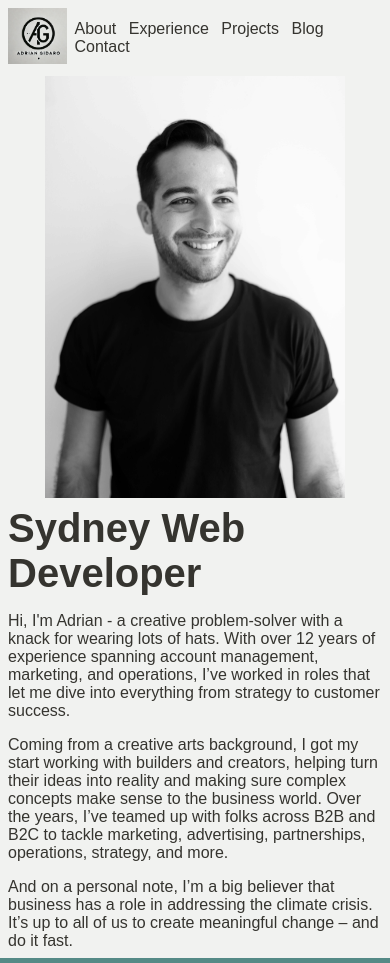
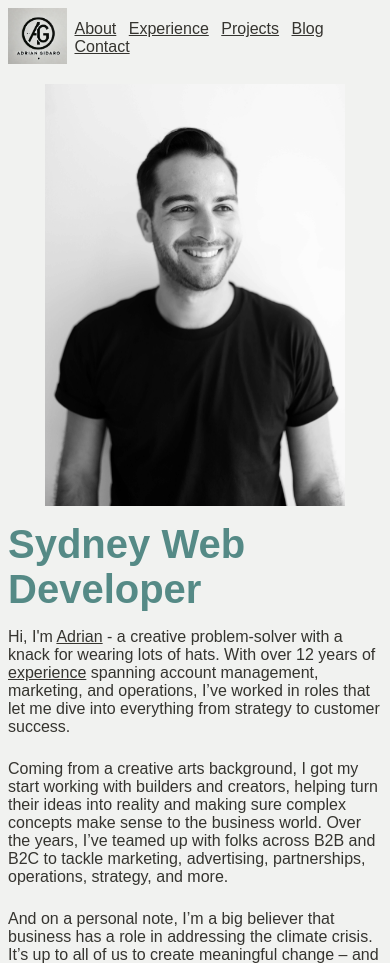
Before and after one commit to adriangcodes/adrian-portfolio, a plain HTML site: page index.html in a window 390 px wide. Shown: the top 963 px of the page. Drawn offline with Linux system fonts and the light colour scheme.

Commit message:
Fixed home page responsiveness

```diff
--- a/index.html
+++ b/index.html
@@ -7,6 +7,7 @@
     <link rel="stylesheet" href="style.css">
 </head>
 <body>
+    <div class="sans-footer">
         <header>
             <a href="/index.html"><img src="/Images/Test Logo.png" alt="AG Logo" id="logo"></a>
             <nav>
@@ -24,10 +25,11 @@
                 <img src="/Images/Adrian Gidaro headshot.jpg" alt="Adrian Gidaro headshot" id="headshot">
             </div>
             <h1>Sydney Web Developer</h1>
-        <p>Hi, I'm Adrian - a creative problem-solver with a knack for wearing lots of hats. With over 12 years of experience spanning account management, marketing, and operations, I’ve worked in roles that let me dive into everything from strategy to customer success.</p>
+            <p>Hi, I'm <a href="/about.html">Adrian</a> - a creative problem-solver with a knack for wearing lots of hats. With over 12 years of <a href="/experience.html">experience</a> spanning account management, marketing, and operations, I’ve worked in roles that let me dive into everything from strategy to customer success.</p>
             <p>Coming from a creative arts background, I got my start working with builders and creators, helping turn their ideas into reality and making sure complex concepts make sense to the business world. Over the years, I’ve teamed up with folks across B2B and B2C to tackle marketing, advertising, partnerships, operations, strategy, and more.
             <p>And on a personal note, I’m a big believer that business has a role in addressing the climate crisis. It’s up to all of us to create meaningful change – and do it fast.</p>
         </main>
+    </div>
     <footer>
         <ul>
             <li><a href="/index.html">Home</a></li>
--- a/style.css
+++ b/style.css
@@ -42,7 +42,7 @@ nav ul li {
 
 a {
     color: var(--custom-grey);
-    text-decoration: none;
+    text-decoration: underline;
 }
 
 a:hover {
@@ -53,7 +53,6 @@ a:hover {
 
 main {
     background-color: var(--custom-white);
-    font-style: color var(--custom-grey)
 }
 
 .headshot-container {
@@ -64,23 +63,27 @@ main {
 
 #headshot {
     max-height: 50vh;
+    margin: 0.5rem;
 }
 
 h1 {
     font-size: 2.5rem;
     padding: 0.5rem;
-    color: var(--custom-grey);
+    color: var(--custom-green);
+    display: flex;
+    justify-content: center;
+    align-items: center;
 }
 
 p {
-    padding: 0.5rem;
+    padding: 0.5rem 0.5rem 1rem 0.5rem;
     color: var(--custom-grey);
 }
 
 footer {
     background-color: var(--custom-green);
     color: var(--custom-grey);
-    padding: 1rem 1rem 0.5rem 0.5rem;
+    padding: 1rem 0.5rem 0rem 0.5rem;
 }
 
 footer ul {
@@ -88,7 +91,7 @@ footer ul {
 }
 
 @media screen and (min-width: 1000px) {
-    body {
+    .sans-footer {
         display: flex;
         flex-direction: row;
     }
@@ -112,4 +115,13 @@ footer ul {
         padding-top: 0.5rem;
         padding-left: 0.5rem;
     }
+
+    h1 {
+        justify-content: left;
+    }
+
+    footer {
+        flex-direction: column;
+        padding: 1rem;
+    }
 }
```
Lines whose indentation alone changed are shown as unchanged.
